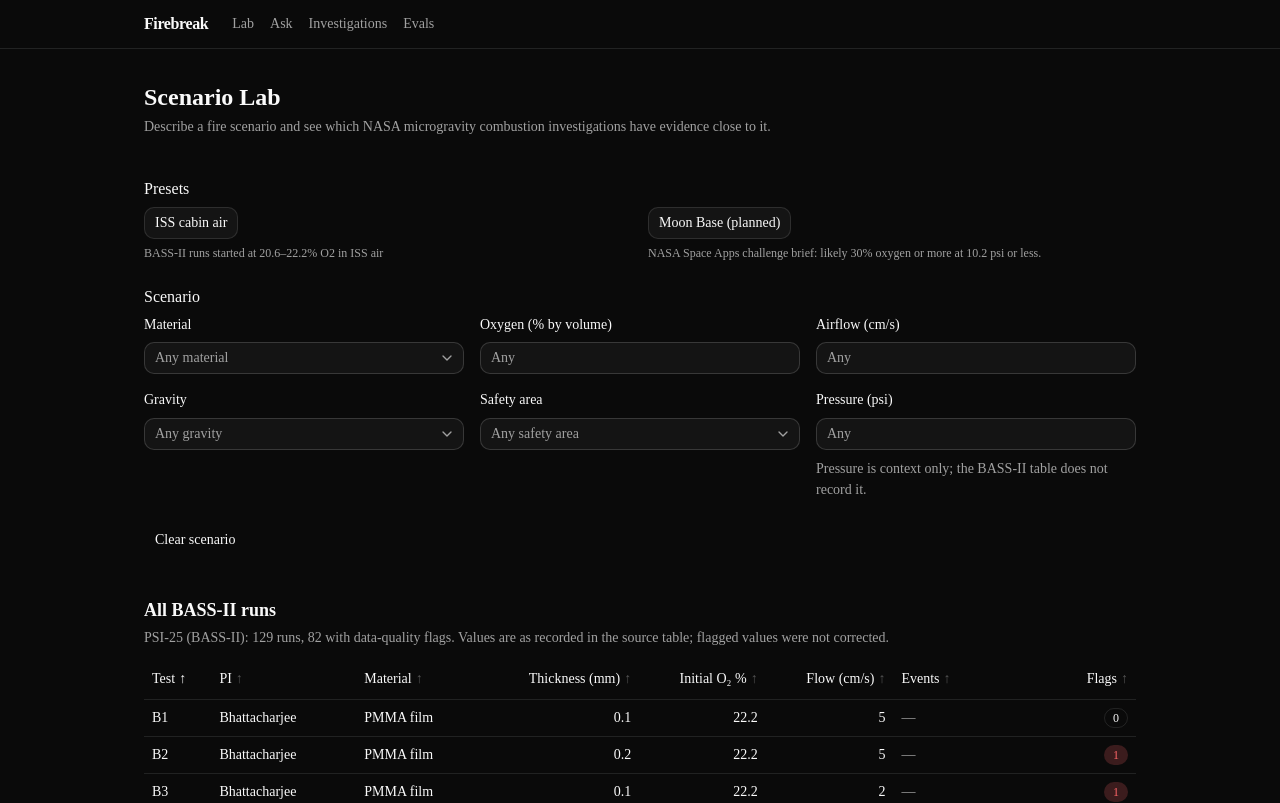
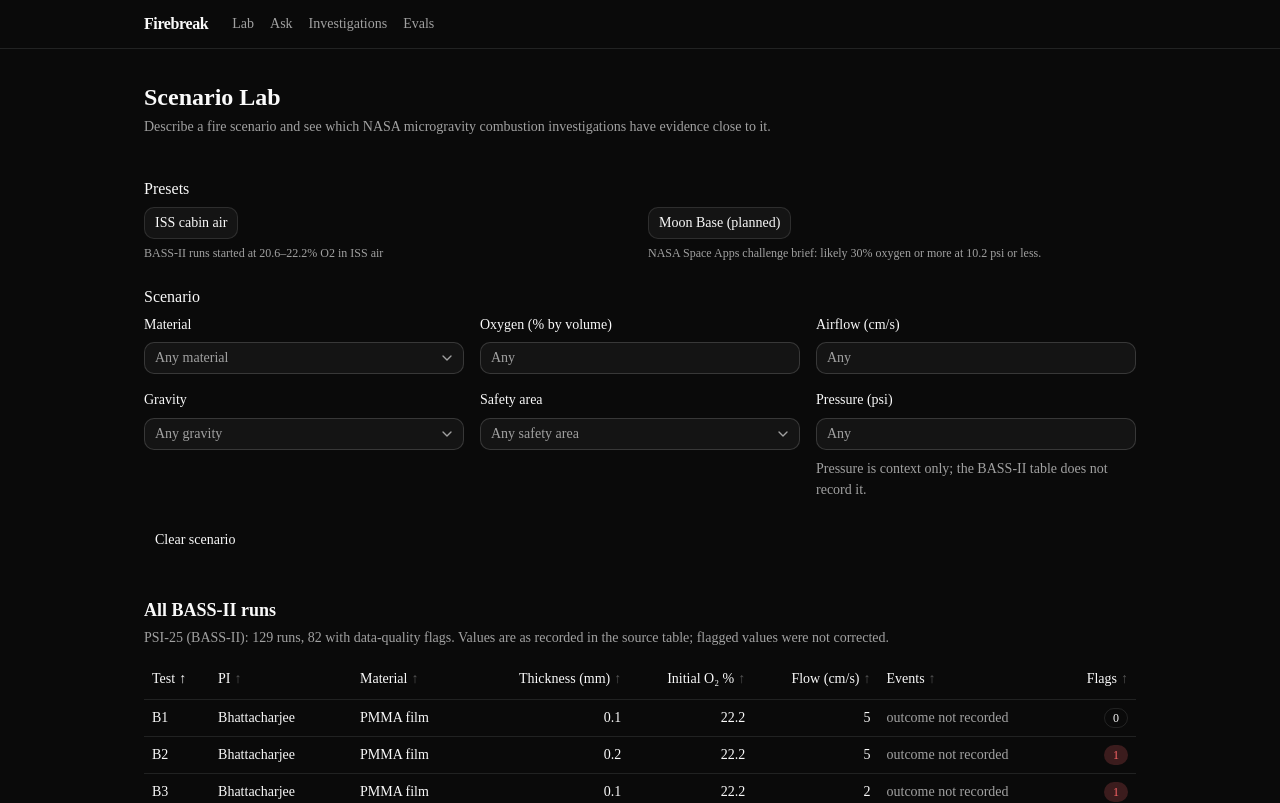
Before and after one commit to Mahoozi/NASA-2026, a Next.js app: page /lab in a window 1280 px wide. Shown: the top 803 px of the page. Built offline with nearby package versions, Linux system fonts and the light colour scheme.

Commit message:
Show unrecorded outcomes explicitly

```diff
--- a/app/lab/runs-table.tsx
+++ b/app/lab/runs-table.tsx
@@ -131,7 +131,13 @@ export function RunsTable({ runs }: { runs: Run[] }) {
             <TableCell className="text-right tabular-nums">{r.material.thicknessMm ?? dash}</TableCell>
             <TableCell className="text-right tabular-nums">{r.o2InitialPct ?? dash}</TableCell>
             <TableCell className="text-right tabular-nums" title={r.flowCmS.raw}>{flow(r)}</TableCell>
-            <TableCell>{r.events.length ? r.events.join(", ") : dash}</TableCell>
+            <TableCell>
+              {r.events.length ? (
+                r.events.join(", ")
+              ) : (
+                <span className="text-muted-foreground">outcome not recorded</span>
+              )}
+            </TableCell>
             <TableCell className="text-right">
               <FlagsBadge flags={r.flags} />
             </TableCell>
```
